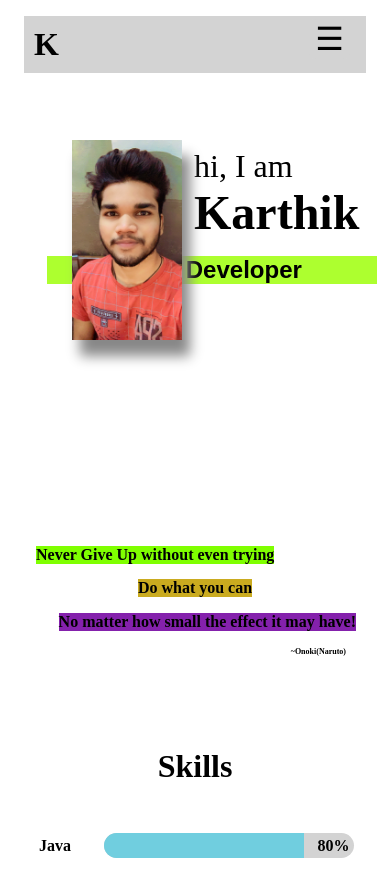
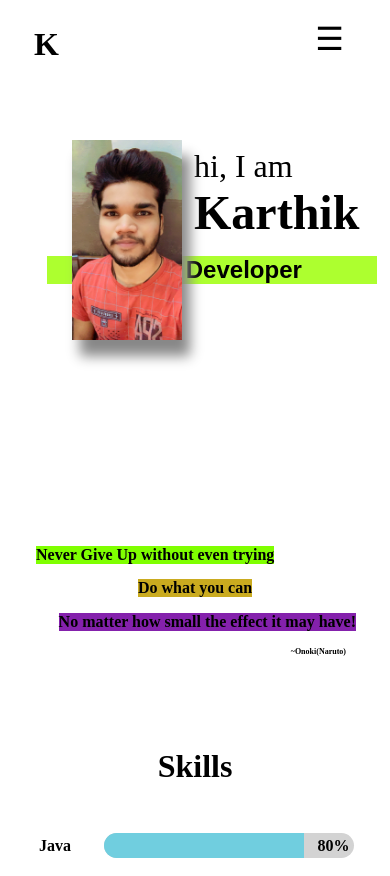
Before and after one commit to udamksaikarthik/Portfolio, a plain HTML site: page index.html in a window 390 px wide. Shown: the top 876 px of the page. Drawn offline with Linux system fonts and the light colour scheme.

Commit message:
header background

```diff
--- a/CSS/style.css
+++ b/CSS/style.css
@@ -10,7 +10,7 @@ body{
 .header{
     display: flex;
     justify-content: space-between;
-    background-color: lightgray;
+    background-color: white;
 }
 .logo{
     padding: 10px;
@@ -303,8 +303,8 @@ body{
     }
     .hamburger-button{
         font-size: 2rem;
+        background-color: white;
         border: none;
-        background-color: lightgray;
         border-radius: 7px;
     }
     body{
```
